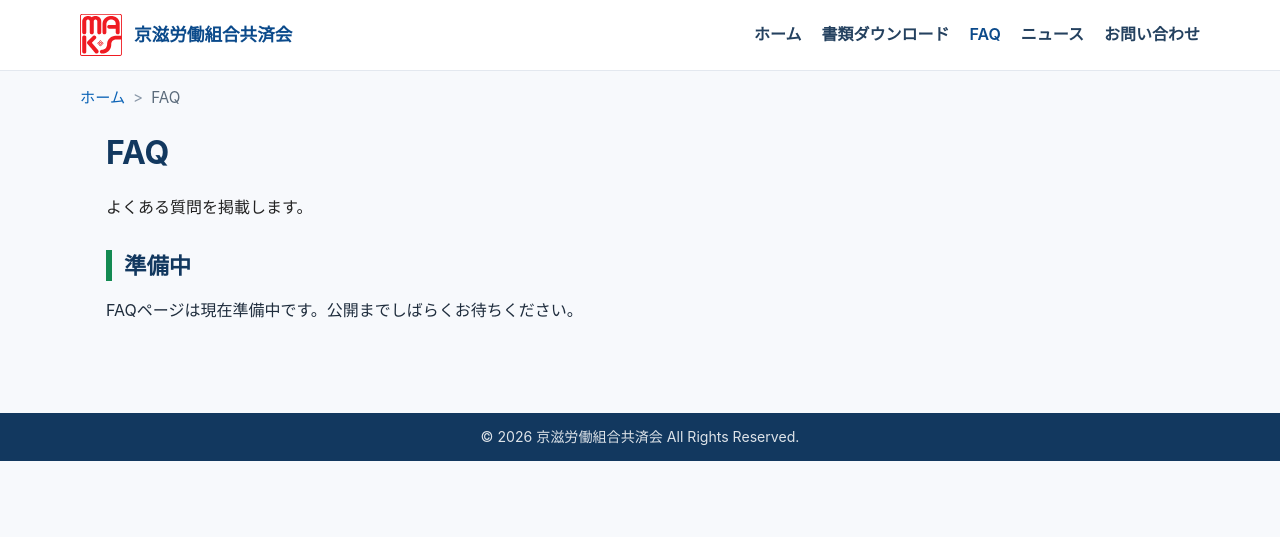
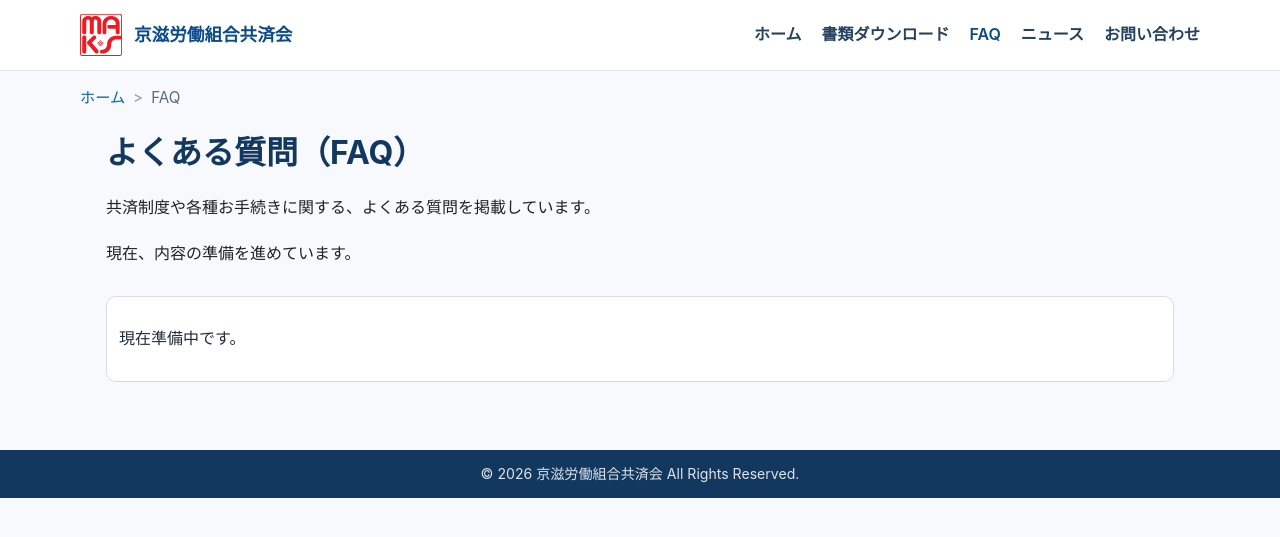
Before and after one commit to keijirodokyosai/keijirodokyosai.github.io, a Jekyll site: the page built from faq.html, in a window 1280 px wide. Shown: the top 537 px of the page. Built offline with Jekyll 4.4.1, drawn with Linux system fonts in a browser that asks for light colours.

Commit message:
Update faq.html

```diff
--- a/faq.html
+++ b/faq.html
@@ -1,7 +1,7 @@
 ---
 layout: default
 title: FAQ | 京滋労働組合共済会
-description: 京滋労働組合共済会に関するよくある質問を掲載しています。
+description: 京滋労働組合共済会の共済制度や手続きに関するよくある質問を掲載しています。
 permalink: /faq.html
 breadcrumb_json_ld: >
   {
@@ -22,19 +22,6 @@ breadcrumb_json_ld: >
       }
     ]
   }
-structured_data_json_ld: >
-  {
-    "@context": "https://schema.org",
-    "@type": "WebPage",
-    "name": "FAQ | 京滋労働組合共済会",
-    "url": "{{ '/faq.html' | absolute_url }}",
-    "description": "京滋労働組合共済会に関するよくある質問を掲載しています。",
-    "isPartOf": {
-      "@type": "WebSite",
-      "name": "京滋労働組合共済会",
-      "url": "{{ '/' | absolute_url }}"
-    }
-  }
 ---
 
 <nav class="breadcrumb" aria-label="パンくずリスト">
@@ -45,19 +32,24 @@ structured_data_json_ld: >
 </nav>
 
 <section class="kyosai-page">
+
   <section class="detail-section">
-    <h1>FAQ</h1>
+    <h1>よくある質問（FAQ）</h1>
+
     <div class="detail-lead">
       <p>
-        よくある質問を掲載します。
+        共済制度や各種お手続きに関する、よくある質問を掲載しています。
+      </p>
+      <p>
+        現在、内容の準備を進めています。
       </p>
     </div>
   </section>
 
-  <section class="detail-section">
-    <h2>準備中</h2>
-    <p>
-      FAQページは現在準備中です。公開までしばらくお待ちください。
-    </p>
+  <section class="detail-section detail-section-last">
+    <div class="image-card">
+      <p>現在準備中です。</p>
+    </div>
   </section>
+
 </section>
```
